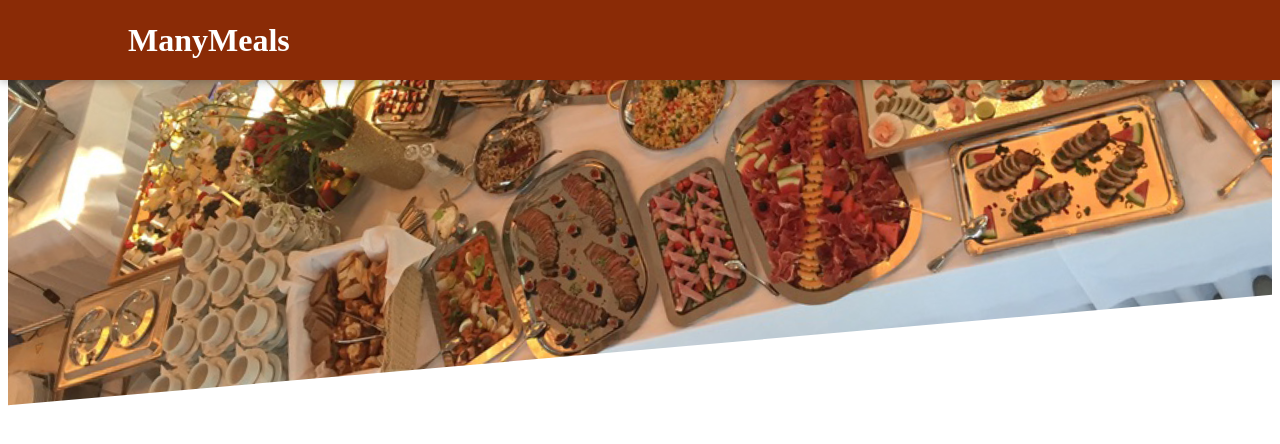
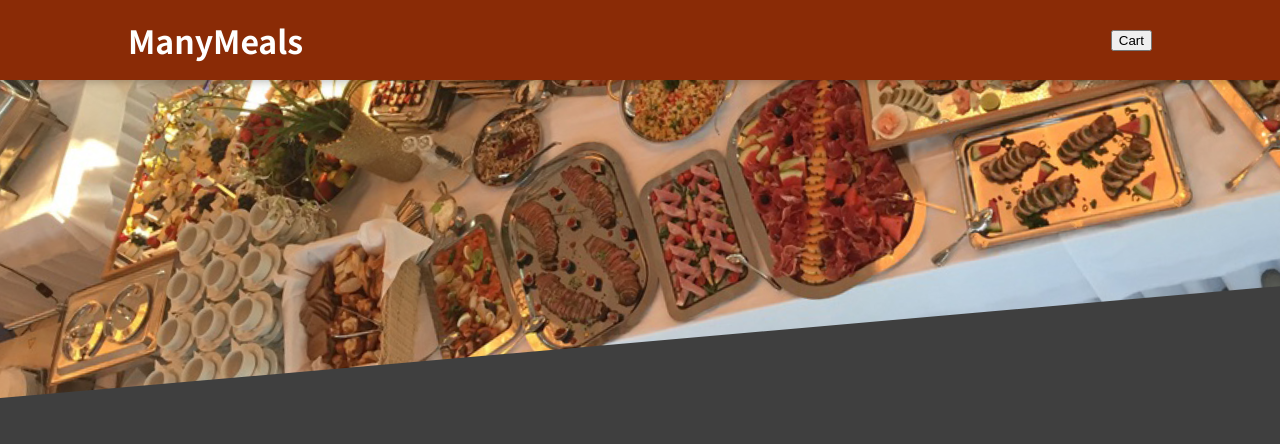
Before and after one commit to TartCodes/food-order, a React (Vite) app: page / in a window 1280 px wide. Shown: the top 444 px of the page. Built offline with nearby package versions, Linux system fonts and the light colour scheme.

Commit message:
fixed index.css

```diff
--- a/src/App.jsx
+++ b/src/App.jsx
@@ -1,10 +1,11 @@
 import Header from "./Components/Layout/Header";
+import "./index.css";
 
 function App() {
 	return (
-		<div className="App">
+		<>
 			<Header />
-		</div>
+		</>
 	);
 }
 
--- a/src/Components/Layout/Header.jsx
+++ b/src/Components/Layout/Header.jsx
@@ -1,5 +1,6 @@
 import classes from "./Header.module.css";
 import meals from "/src/assets/images/meals.jpg";
+import Card from "../UI/Card";
 
 const Header = (props) => {
 	return (
@@ -10,8 +11,8 @@ const Header = (props) => {
 			</header>
 			<div className={classes["main-image"]}>
 				<img
-					className={classes.img}
 					src={meals}
+					alt="A table full of lots of food!"
 				></img>
 			</div>
 		</>
--- /dev/null
+++ b/src/Components/UI/Card.jsx
@@ -0,0 +1,7 @@
+import classes from "./Card.module.css";
+
+const Card = (props) => {
+	return <div className={classes.card}>{props.children}</div>;
+};
+
+export default Card;
--- /dev/null
+++ b/src/Components/UI/Card.module.css
@@ -0,0 +1,6 @@
+.card {
+	padding: 1rem;
+	box-shadow: 0 2px 8px rgba(0, 0, 0, 0.25);
+	border-radius: 14px;
+	background-color: white;
+}
--- a/src/index.css
+++ b/src/index.css
@@ -0,0 +1,14 @@
+@import url("https://fonts.googleapis.com/css2?family=Noto+Sans+JP:wght@400;700&display=swap");
+
+* {
+	box-sizing: border-box;
+}
+
+html {
+	font-family: "Noto Sans JP", sans-serif;
+}
+
+body {
+	margin: 0;
+	background-color: #3f3f3f;
+}
```
